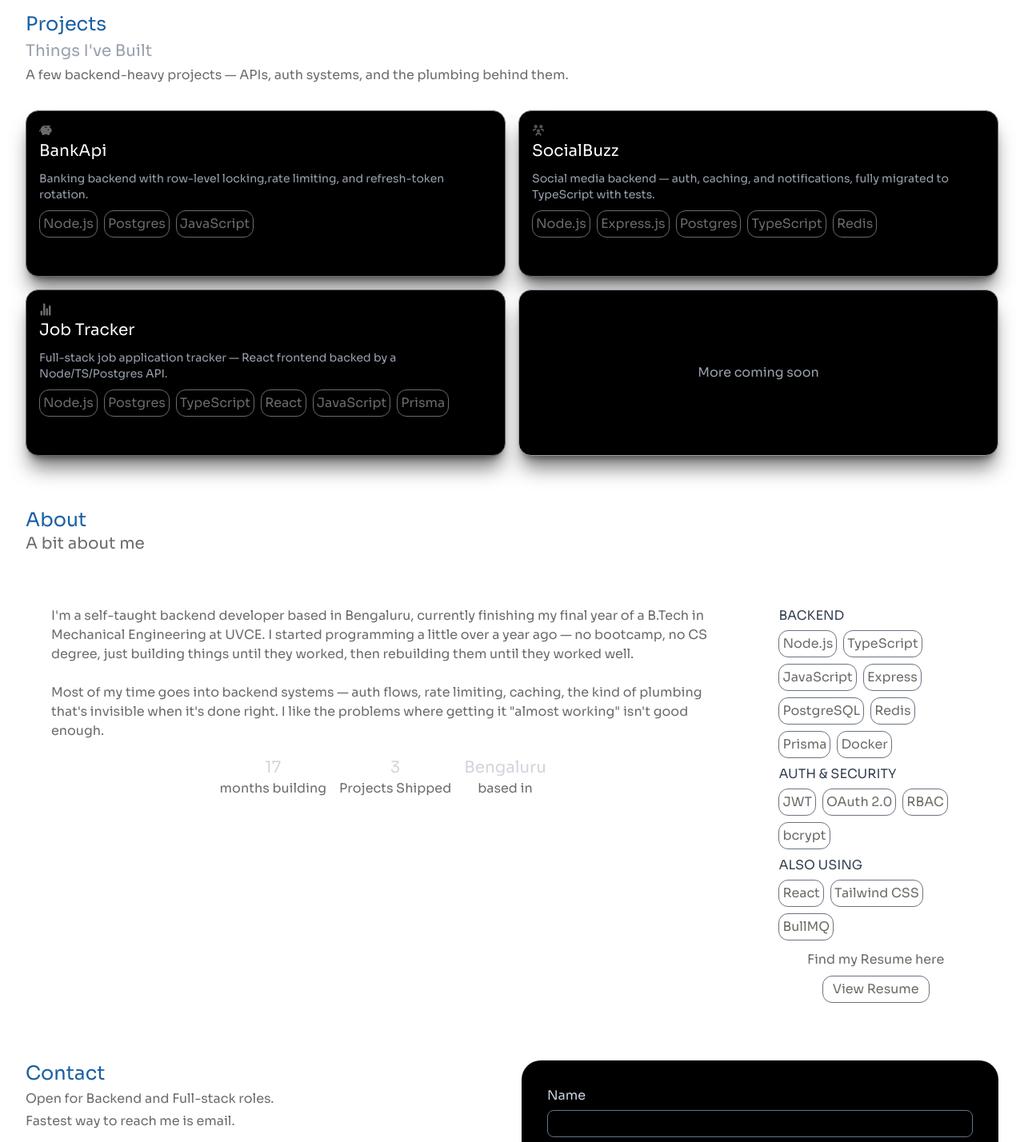
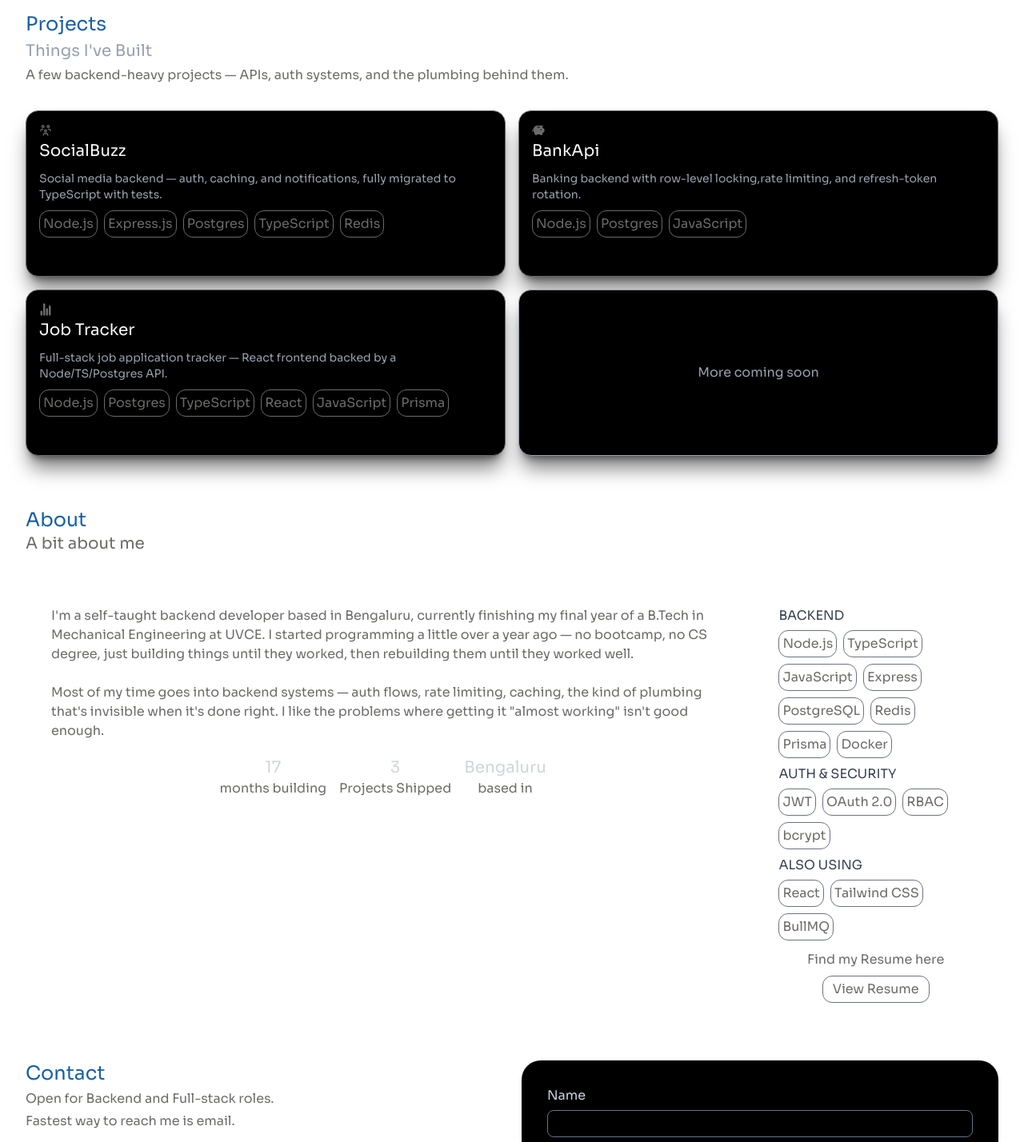
Before and after one commit to AshishResolute/portfolio, a React app: page / in a window 1280 px wide. Shown: the part 460-1888 px from the top of the page at 80% size. Built offline with nearby package versions, Linux system fonts and the light colour scheme; the HTML template or start-up script is replaced by a standard one.

Commit message:
Added a tags to buttons to navigate to specific sections

```diff
--- a/src/components/Contact.jsx
+++ b/src/components/Contact.jsx
@@ -5,7 +5,7 @@ import { contactDetails } from "../data/projects.data.js";
 
 export const Contact = () => {
   return (
-    <div className=" text-[#6b6b68]  p-8 pt-6 grid grid-cols-1 md:grid-cols-2 gap-6 ">
+    <div className=" text-[#6b6b68]  p-8 pt-6 grid grid-cols-1 md:grid-cols-2 gap-6 " id="contact">
       <ContactDivBtns />
       <ContactForm />
     </div>
@@ -40,7 +40,7 @@ const ContactInlineLinks = () => {
     <div className=" space-y-3  border-red-300 p-8 pt-0">
       <a
         href={`mailto:${contactDetails.email}`}
-        className="flex items-center gap-7 p-2 w-64 max-[350px]:w-44 max-[350px]:justify-center  border border-slate-500hover:border-slate-300 hover:bg-slate-800/50 transition-colors duration-300 rounded-xl"
+        className="flex items-center gap-4 p-2 w-64 max-[350px]:w-44 max-[350px]:justify-center  border border-slate-500hover:border-slate-300 hover:bg-slate-800/50 transition-colors duration-300 rounded-xl"
       >
         <HiOutlineMail />
         <span className="">Email</span>
--- a/src/components/Navbar.jsx
+++ b/src/components/Navbar.jsx
@@ -9,7 +9,7 @@ export const NavBar = ({userName,navModal,setNavModal})=>{
             <a href="#hero"><li>Home</li></a>
             <a href="#projects"><li>Projects</li></a>
             <a href="#about"><li>About</li></a>
-            <li>Contact</li>
+            <a href="#contact"><li>Contact</li></a>
         </ul>
         <GrContact className="hidden md:flex" />
         <button onClick={()=>setNavModal(!navModal)} className="md:hidden"><VscMenu  /></button>
--- a/src/components/main.jsx
+++ b/src/components/main.jsx
@@ -24,7 +24,7 @@ export const Hero = ({ userName }) => {
           </button>
         </a> */}
         <a
-          href="#"
+          href="#contact"
           className=" mr-1.5 inline-block rounded border px-3 py-2 text-white bg-black hover:bg-white hover:text-black transition-colors duration-300"
         >
           Get in Touch
--- a/src/data/projects.data.js
+++ b/src/data/projects.data.js
@@ -5,6 +5,15 @@ import { IoStatsChart } from "react-icons/io5";
 
 
 export const projects = [
+   {
+    icon: TbUsersGroup,
+    title: "SocialBuzz",
+    description:
+      "Social media backend — auth, caching, and notifications, fully migrated to TypeScript with tests.",
+    tags: ["Node.js", "Express.js", "Postgres", "TypeScript", "Redis"],
+    link: "/projects/socialbuzz",
+    githubSrc:"https://github.com/AshishResolute/socialBuzz"
+  },
   {
     icon: PiPiggyBankFill,
     title: "BankApi",
@@ -13,15 +22,6 @@ export const projects = [
     tags: ["Node.js", "Postgres", "JavaScript"],
     link: "/projects/bankapi",
     githubSrc:"https://github.com/AshishResolute/bankapi"
-  },
-  {
-    icon: TbUsersGroup,
-    title: "SocialBuzz",
-    description:
-      "Social media backend — auth, caching, and notifications, fully migrated to TypeScript with tests.",
-    tags: ["Node.js", "Express.js", "Postgres", "TypeScript", "Redis"],
-    link: "/projects/socialbuzz",
-    githubSrc:"https://github.com/AshishResolute/socialBuzz"
   },
   {
     icon: IoStatsChart,
```
